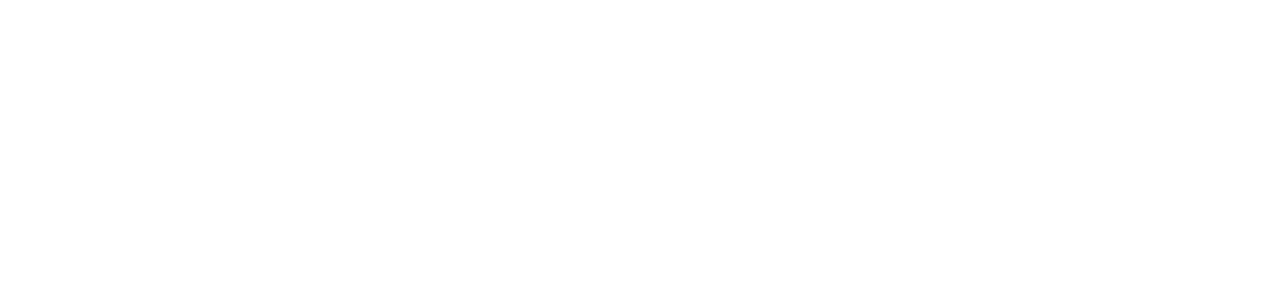
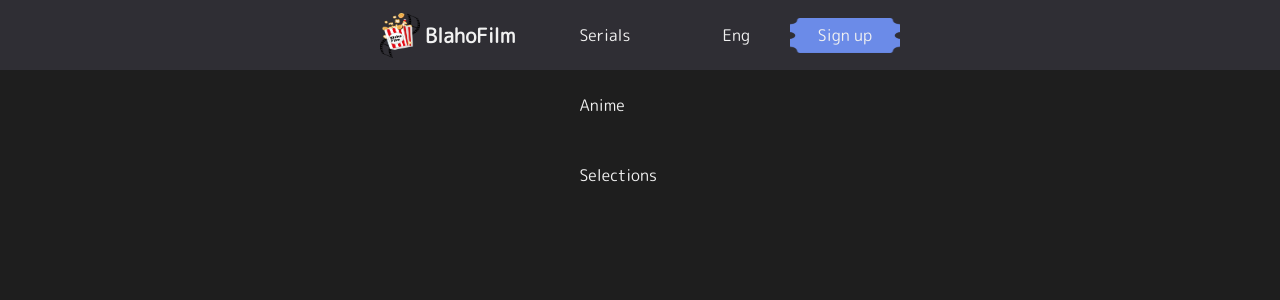
Before and after one commit to AnatoliiLazurko/film-project, a React (Create React App) app: page / in a window 1280 px wide. Shown: the top 300 px of the page. Built offline with nearby package versions, Linux system fonts and the light colour scheme.

Commit message:
add header

```diff
--- a/public/index.html
+++ b/public/index.html
@@ -24,6 +24,12 @@
       work correctly both with client-side routing and a non-root public URL.
       Learn how to configure a non-root public URL by running `npm run build`.
     -->
+
+    <!-- GOOGLE FONTS -->
+    <link rel="preconnect" href="https://fonts.googleapis.com">
+    <link rel="preconnect" href="https://fonts.gstatic.com" crossorigin>
+    <link href="https://fonts.googleapis.com/css2?family=M+PLUS+Rounded+1c&display=swap" rel="stylesheet">
+
     <title>React App</title>
   </head>
   <body>
--- a/src/App.js
+++ b/src/App.js
@@ -1,9 +1,10 @@
 import './App.css';
+import Header from './components/Header/Header';
 
 function App() {
   return (
     <div>
-
+      <Header />
     </div>
   );
 }
--- a/src/components/Header/Header.jsx
+++ b/src/components/Header/Header.jsx
@@ -1,11 +1,71 @@
 import React from 'react';
 import styles from "./HeaderStyles.module.css";
+import { NavLink } from 'react-router-dom';
+import authBtnImage from '../../images/ticket-btn.png';
+import logo from '../../images/logo.png'
 
 const Header = () => {
+
     return (
-        <div>
+        <>
+            <header className={styles["header"]}>
+                <div className={styles["header-content"]}>
 
-        </div>
+                    <div className={styles["left-content"]}>
+                        <div className={styles["logo"]}>
+                            <NavLink to="/main-page"><img className={styles["logo-image"]} src={logo} alt="" /><span>BlahoFilm</span></NavLink>
+                        </div>
+                        <nav>
+                            <ul className={styles["nav-list"]}>
+                                <li className={styles["dropdown"]}>
+                                    <NavLink to='/films'>Films</NavLink>
+                                    <div className={styles["dropdown-content"]}>
+                                        <div>Films</div>
+                                    </div>
+                                </li>
+                                <li className={styles["dropdown"]}>
+                                    <NavLink to='/cartoons'>Cartoons</NavLink>
+                                    <div className={styles["dropdown-content"]}>
+                                        <span>Cartoons</span>
+                                    </div>
+                                </li>
+                                <li className={styles["dropdown"]}>
+                                    <NavLink to='/serials'>Serials</NavLink>
+                                    <div className={styles["dropdown-content"]}>
+                                        <span>Serials</span>
+                                    </div>
+                                </li>
+                                <li className={styles["dropdown"]}>
+                                    <NavLink to='/anime'>Anime</NavLink>
+                                    <div className={styles["dropdown-content"]}>
+                                        <span>Anime</span>
+                                    </div>
+                                </li>
+                                <li>
+                                    <NavLink to='/selections'>Selections</NavLink>
+                                </li>
+                            </ul>
+                        </nav>
+                    </div>
+
+                    <div className={styles["right-content"]}>
+                        <div className={styles["dropdown-lenguage"]}>
+                            <span>Eng</span>
+                            <div className={styles["dropdown-lenguage-content"]}>
+                                <span>English</span>
+                                <span>Ukrainian</span>
+                            </div>
+                        </div>
+                        <div className={styles["btn-auth"]}>
+                            <img className={styles["ticket-picture"]} src={authBtnImage} alt="" />
+                            <div className={styles["btn-text"]}>
+                                Sign up
+                            </div>
+                        </div>
+                    </div>
+                </div>
+            </header>
+        </>
     );
 }
 
--- a/src/components/Header/HeaderStyles.module.css
+++ b/src/components/Header/HeaderStyles.module.css
@@ -0,0 +1,183 @@
+:root {
+    --main-color: #2F2E34;
+}
+
+.header {
+    width: 100%;
+    height: 70px;
+    background-color: #2F2E34;
+    position: fixed;
+    top: 0;
+    left: 0;
+    z-index: 3;
+    font-family: 'M PLUS Rounded 1c', sans-serif;
+}
+
+.header-content {
+    width: calc(100% - 760px); /* потрібно буде збільшити до 700 px */
+    margin: 0 auto;
+    display: flex;
+    justify-content: space-between;
+    align-items: center;
+    height: 100%;
+}
+
+/* === LEFT CONTENT === */
+
+.left-content {
+    display: flex;
+    align-items: center;
+}
+
+.logo a {
+    display: flex;
+    align-items: center;
+    line-height: 35px;
+    color: #F1F1F1;
+    text-decoration: none;
+    margin-right: 40px;
+    font-size: 20px;
+}
+
+.logo-image {
+    width: 40px;
+    height: 45px;
+}
+
+.logo span {
+    font-weight: bold;
+    padding-left: 5px;
+}
+
+.nav-list {
+    list-style-type: none;
+    margin: 0;
+    padding: 0;
+    overflow: hidden;
+}
+
+.nav-list li {
+    float: left;
+}
+
+.nav-list a {
+    display: inline-block;
+    padding: 20px 24px;
+    line-height: 30px;
+    color: #F1F1F1;
+    text-decoration: none;
+    font-size: 16px;
+    transition: 0.4s;
+}
+
+.nav-list a:hover {
+    text-shadow: #6D8EEB 0px 0px 6px;
+}
+
+.dropdown-content {
+    width: calc(100% - 760px);
+    height: 280px;
+    display: none;
+    position: absolute;
+    left: 0;
+    margin: 0 380px;
+    padding: 28px 60px 40px 60px;
+    background-color: #514F5A;
+    border-radius: 0 0 20px 20px;
+    min-width: 300px;
+    z-index: 2;
+    animation: showDropdown 0.3s ease-in;
+}
+
+.dropdown:hover .dropdown-content {
+    display: block;
+}
+
+@keyframes showDropdown {
+    0% {
+
+        opacity: 0;
+    }
+
+    100% {
+
+        opacity: 1;
+    }
+
+    0% {
+        opacity: 0;
+    }
+}
+
+/* === RIGHT SIDE === */
+
+.right-content {
+    width: 180px;
+    display: flex;
+    align-items: center;
+}
+
+.dropdown-lenguage span {
+    display: inline-block;
+    padding: 20px 0;
+    padding-right: 40px;
+    line-height: 30px;
+    cursor: pointer;
+    color: #F1F1F1;
+    font-size: 16px;
+    transition: 0.4s;
+}
+
+.dropdown-lenguage span:hover {
+    text-shadow: #6D8EEB 0px 0px 6px;
+}
+
+.dropdown-lenguage-content {
+    width: 180px;
+    display: none;
+    position: absolute;
+    right: 0;
+    margin: 0 380px;
+    background-color: #514F5A;
+    border-radius: 0 0 15px 15px;
+    min-width: 100px;
+    z-index: 2;
+    animation: showDropdown 0.3s ease-in;
+}
+
+.dropdown-lenguage-content span {
+    width: 100%;
+    padding: 15px 26px;
+}
+
+.dropdown-lenguage:hover
+.dropdown-lenguage-content {
+   display: block;
+}
+
+.btn-auth {
+    position: relative;
+    width: 110px;
+    height: 34px;
+    cursor: pointer;
+}
+
+.btn-auth:hover {
+    filter: drop-shadow(0px 0px 1px #6D8EEB);
+}
+
+.ticket-picture {
+    width: 100%;
+}
+
+.btn-text {
+    position: absolute;
+    top: 2px;
+    left: 0;
+    width: 100%;
+    text-align: center;
+    font-size: 16px;
+    color: #F1F1F1;
+    font-weight: 400;
+    line-height: 30px;
+}
--- a/src/index.css
+++ b/src/index.css
@@ -5,6 +5,8 @@
     sans-serif;
   -webkit-font-smoothing: antialiased;
   -moz-osx-font-smoothing: grayscale;
+
+  background-color: #1e1e1e;
 }
 
 code {
```
Also changed, not shown: src/images/logo.png (added), src/images/ticket-btn.png (added).
